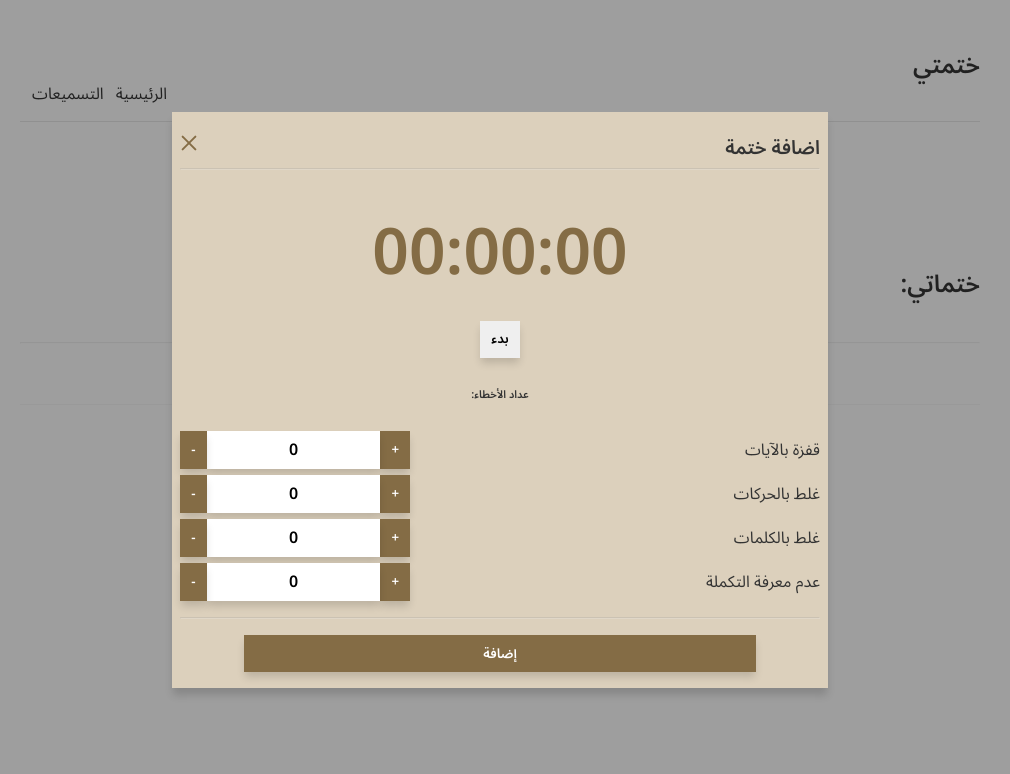
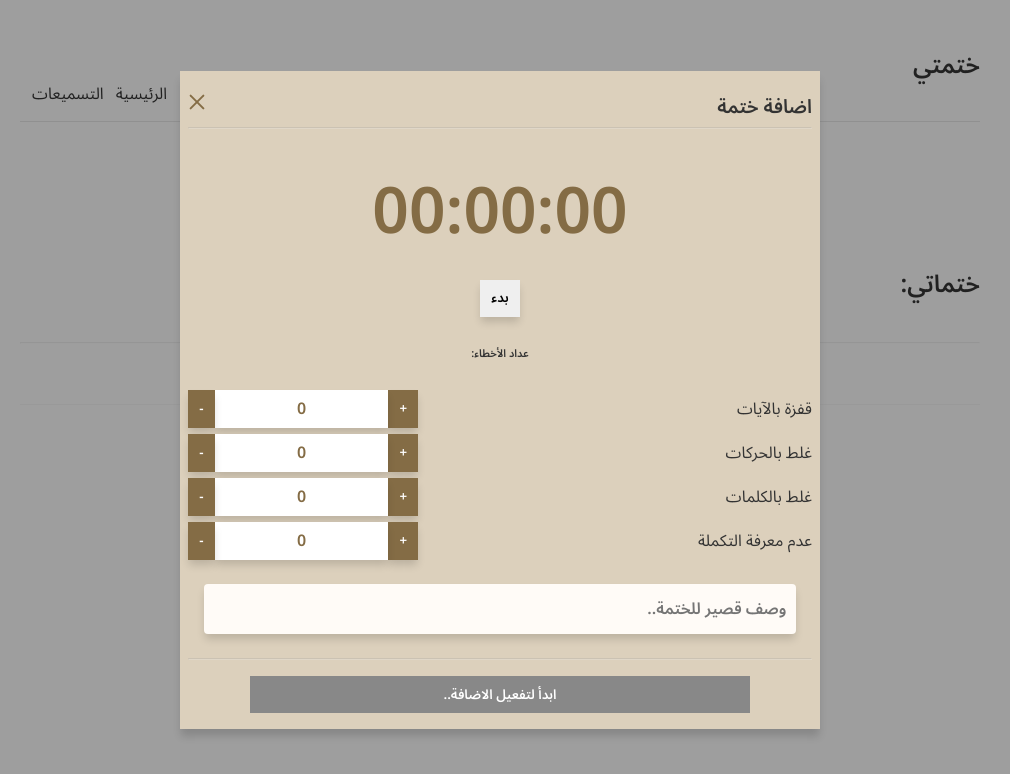
Before and after one commit to AbdulazizYas/Khatmaty, a Next.js app: page /tasmeat in a window 1280 px wide. Both pictures are taken after a click on the button "أضف ختمة +". Shown: the top 774 px of the page, without its empty margins (140-1150 px from the left). Built offline with nearby package versions, Linux system fonts and the light colour scheme.

Commit message:
make the addition button disabled and add a description field for the kahtmah

```diff
--- a/components/tasmeat/ModalTasmee.jsx
+++ b/components/tasmeat/ModalTasmee.jsx
@@ -5,16 +5,22 @@ import StopWatch from "./StopWatch";
 import MistakesCounter from "./MistakesCounter";
 
 const ModalTasmee = ({ isShown, setIsShown }) => {
+  const timeRef = useRef();
+
   const jumpRef = useRef();
   const vowelsRef = useRef();
   const wordsRef = useRef();
   const uncompleteRef = useRef();
 
-  const timeRef = useRef();
+  const mistakesRefs = useRef({ jumpRef, vowelsRef, wordsRef, uncompleteRef });
 
-  const allRefs = useRef({ jumpRef, vowelsRef, wordsRef, uncompleteRef });
+  const descRef = useRef();
 
   const { khatmat, addKhatmah } = useTasmeat();
+
+  //useEffect((_) => console.log(khatmat));
+
+  const [disabled, setDisabled] = useState(true);
 
   const handleSubmit = (e) => {
     e.preventDefault();
@@ -25,8 +31,10 @@ const ModalTasmee = ({ isShown, setIsShown }) => {
       words: wordsRef.current.value,
       vowels: vowelsRef.current.value,
       uncomplete: uncompleteRef.current.value,
+      description: descRef.current.value,
     });
 
+    setDisabled(true);
     setIsShown(false);
   };
   return (
@@ -58,8 +66,14 @@ const ModalTasmee = ({ isShown, setIsShown }) => {
             />
             <form onSubmit={handleSubmit}>
               <div className="body">
-                <StopWatch timeRef={timeRef} />
-                <MistakesCounter ref={allRefs} />
+                <StopWatch timeRef={timeRef} setDisabled={setDisabled} />
+                <MistakesCounter ref={mistakesRefs} />
+                <input
+                  type="text"
+                  className="description"
+                  placeholder="وصف قصير للختمة.."
+                  ref={descRef}
+                />
               </div>
 
               <hr
@@ -70,13 +84,15 @@ const ModalTasmee = ({ isShown, setIsShown }) => {
                   borderRadius: "50px",
                 }}
               />
+
               <div className="footer">
                 <button
                   type="submit"
                   className="primary"
                   style={{ width: "80%" }}
+                  disabled={disabled}
                 >
-                  إضافة
+                  {disabled ? "ابدأ لتفعيل الاضافة.." : "إضافة"}
                 </button>
               </div>
             </form>
--- a/components/tasmeat/StopWatch.jsx
+++ b/components/tasmeat/StopWatch.jsx
@@ -1,7 +1,7 @@
 import { useEffect, useState } from "react";
 import { formatTime } from "../../utils";
 
-const StopWatch = ({ timeRef }) => {
+const StopWatch = ({ timeRef, setDisabled }) => {
   const [counterIsStart, setCounterIsStart] = useState(false);
   const [time, setTime] = useState(0);
 
@@ -25,6 +25,7 @@ const StopWatch = ({ timeRef }) => {
   const handleStart = () => {
     if (counterIsStart) {
       setCounterIsStart(false);
+      setDisabled(false);
       return;
     }
 
--- a/contexts/Tasmeat.js
+++ b/contexts/Tasmeat.js
@@ -11,7 +11,7 @@ export function useTasmeat() {
 export const TasmeatProvider = ({ children }) => {
   const [khatmat, setKhatmat] = useStorage("khatmat", []);
 
-  function addKhatmah({ time, jumps, vowels, words, uncomplete }) {
+  function addKhatmah({ time, jumps, vowels, words, uncomplete, description }) {
     setKhatmat((prev) => {
       return [
         ...prev,
@@ -22,6 +22,7 @@ export const TasmeatProvider = ({ children }) => {
           vowels,
           words,
           uncomplete,
+          description,
         },
       ];
     });
--- a/styles/Utils.module.css
+++ b/styles/Utils.module.css
@@ -49,6 +49,7 @@
   box-shadow: var(--shadow);
   font-weight: bold;
   font-size: 1em;
+  color: var(--primaryColor);
 }
 .counter:focus{
   outline: none;
--- a/styles/globals.css
+++ b/styles/globals.css
@@ -2,13 +2,14 @@
 
 :root{
   --primaryColor: #846c45;
-  --secondaryColor: hsl(37, 31%, 60%);
+  --secondaryColor: #fffbf7;
   --accentColor: hsl(37, 31%, 80%);
   --shadow: 0 6px 8px -1px rgba(0, 0, 0, .15);
   --shadowHover:  0 8px 8px -1px rgba(0, 0, 0, .15);
 }
 *{
   font-family: 'Noto Sans Arabic', sans-serif;
+  box-sizing: border-box;
 }
 body {
   background: #f2f2f2;
@@ -133,13 +134,36 @@ button.primary{
   align-items: center;
   margin: .4rem 0;
 }
-/* .mistakes-counter .counters > div input{
+
+.modalWindow .footer button:disabled,
+.modalWindow .footer button[disabled]{
+  background-color: #888;
+  box-shadow: none;
+  cursor: default;
+}
+
+.modalWindow .footer button:disabled:hover,
+.modalWindow .footer button[disabled]:hover{
+  background-color: #888;
+  opacity: 1;
+  box-shadow: none;
+}
+
+.modalWindow .body .description{
   border: none;
-  background-color: var(--primaryColor);
-  color: white;
-  width: 12.5%;
+  display: block;
+  width: 95%;
+  padding: .5rem 10px;
+  margin: 24px auto;
+  border-radius: 4px;
   box-shadow: var(--shadow);
+  background-color: var(--secondaryColor);
+  color: var(--primaryColor);
+  font-weight: bold;
+  font-size: 1em;
+
 }
-.mistakes-counter .counters > div input:focus{
+
+.modalWindow .body .description:focus{
   outline: none;
-} */
+}
```
